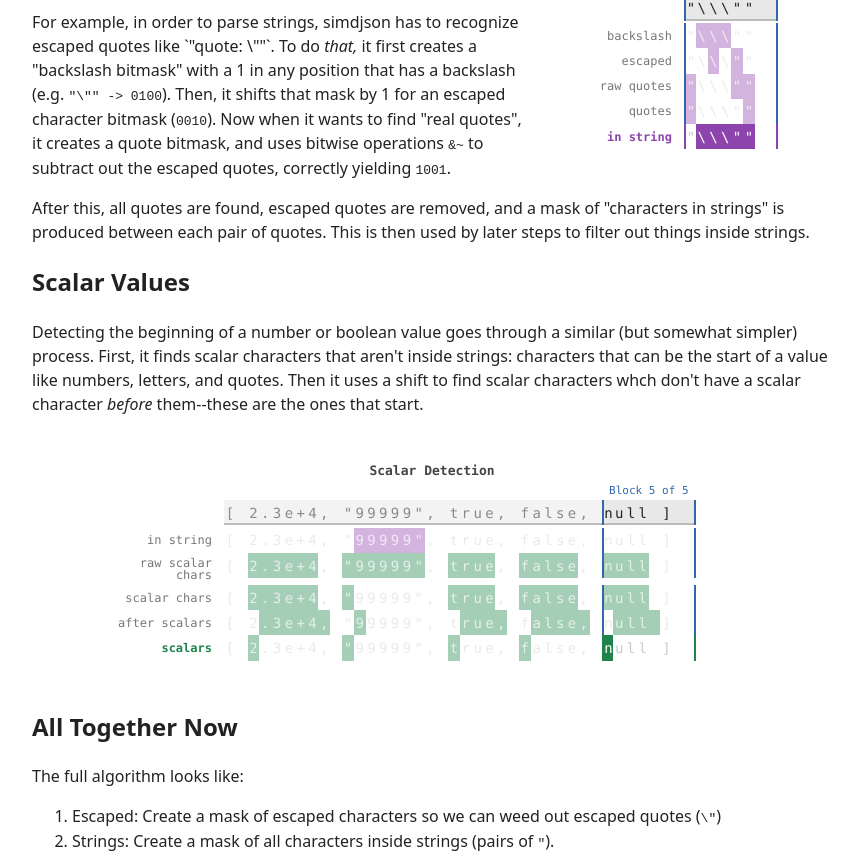
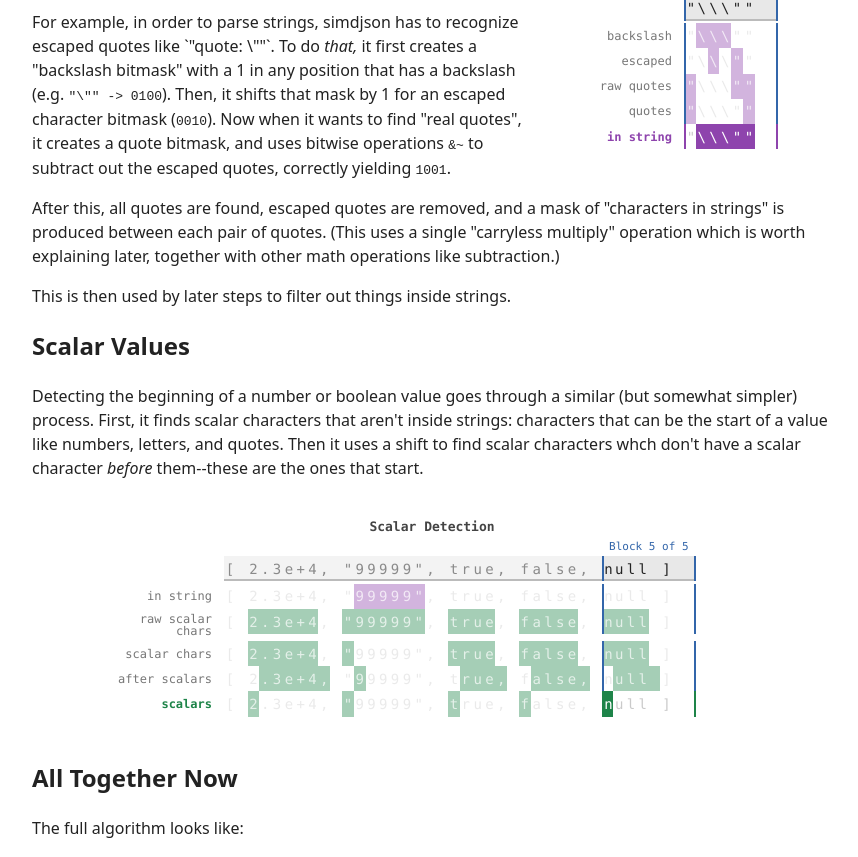
Before and after one commit to jkeiser/simdjson-viz, a Svelte app: page / in a window 1280 px wide. Shown: the part 322-1179 px from the top of the page, without its empty margins (208-1066 px from the left). Built offline with nearby package versions, Linux system fonts and the light colour scheme.

Commit message:
Reduce figure margin for tighter inline spacing
Co-Authored-By: Claude Opus 4.6 <noreply@anthropic.com>

```diff
--- a/src/App.svelte
+++ b/src/App.svelte
@@ -23,7 +23,8 @@
   </div>
   <h2>Strings</h2>
   <p>For example, in order to parse strings, simdjson has to recognize escaped quotes like `"quote: \""`. To do <em>that,</em> it first creates a "backslash bitmask" with a 1 in any position that has a backslash (e.g. <code>"\"" -&gt; 0100</code>). Then, it shifts that mask by 1 for an escaped character bitmask (<code>0010</code>). Now when it wants to find "real quotes", it creates a quote bitmask, and uses bitwise operations <code>&amp;~</code> to subtract out the escaped quotes, correctly yielding <code>1001</code>.</p>
-  <p>After this, all quotes are found, escaped quotes are removed, and a mask of "characters in strings" is produced between each pair of quotes. This is then used by later steps to filter out things inside strings.</p>
+  <p>After this, all quotes are found, escaped quotes are removed, and a mask of "characters in strings" is produced between each pair of quotes. (This uses a single "carryless multiply" operation which is worth explaining later, together with other math operations like subtraction.)</p>
+  <p>This is then used by later steps to filter out things inside strings.</p>
   <h2>Scalar Values</h2>
   <p>Detecting the beginning of a number or boolean value goes through a similar (but somewhat simpler) process. First, it finds scalar characters that aren't inside strings: characters that can be the start of a value like numbers, letters, and quotes. Then it uses a shift to find scalar characters whch don't have a scalar character <em>before</em> them--these are the ones that start.</p>
   <div class="figure">
@@ -56,7 +57,7 @@
 
   .figure {
     max-width: 680px;
-    margin: 1.5rem auto;
+    margin: 0.75rem auto;
   }
 
   .example-grid {
```
